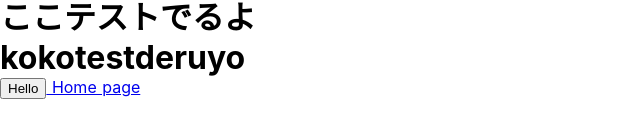
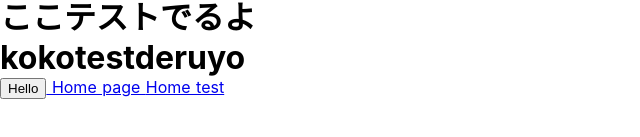
Before and after one commit to shigasy/spa-test, a Nuxt app: page / in a window 1280 px wide. Shown: the part 419-556 px from the top of the page, without its empty margins (0-640 px from the left). Built offline with nearby package versions, Linux system fonts and the light colour scheme.

Commit message:
add fallback true

```diff
--- a/nuxt.config.js
+++ b/nuxt.config.js
@@ -52,6 +52,9 @@ export default {
   /*
   ** Build configuration
   */
+  generate: {
+    fallback: true
+  },
   build: {
     /*
     ** You can extend webpack config here
--- a/pages/index.vue
+++ b/pages/index.vue
@@ -20,6 +20,9 @@
     <nuxt-link to="/test">
       Home page
     </nuxt-link>
+    <nuxt-link to="/users/test">
+      Home test
+    </nuxt-link>
   </div>
 </template>
 
```
